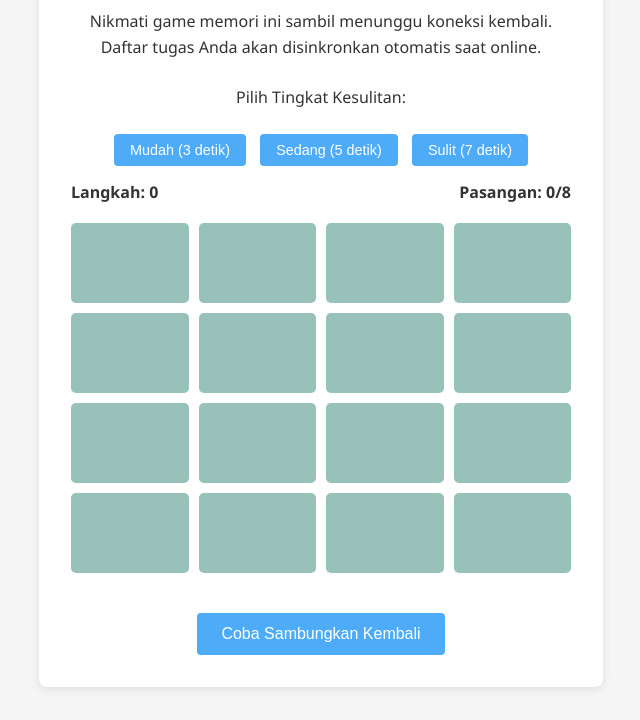
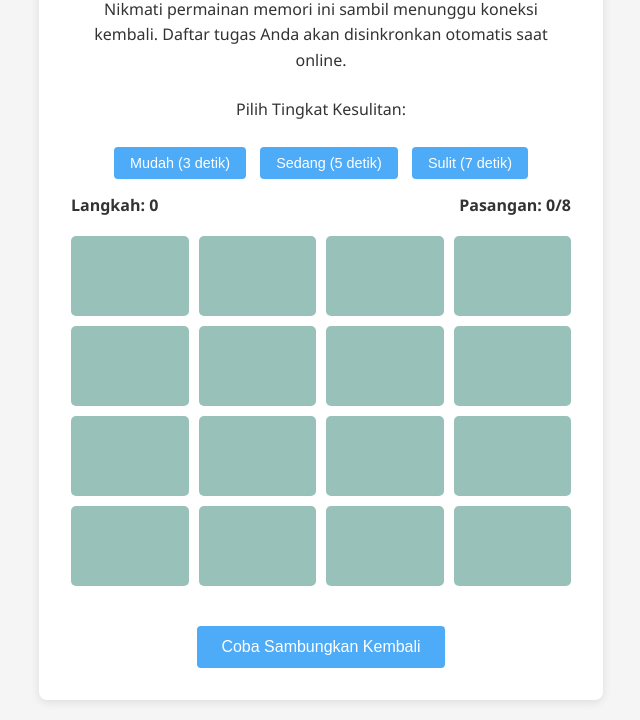
Before and after one commit to euprasiaaja/Progressive-Web-Apps, a website: page offline.html in a window 1280 px wide. Shown: the part 120-840 px from the top of the page, without its empty margins (319-959 px from the left). Drawn offline with Linux system fonts and the light colour scheme.

```diff
--- a/offline.html
+++ b/offline.html
@@ -113,7 +113,7 @@
 <body>
     <div class="offline-container">
         <h1>Anda Sedang Offline</h1>
-        <p>Nikmati game memori ini sambil menunggu koneksi kembali. Daftar tugas Anda akan disinkronkan otomatis saat online.</p>
+        <p>Nikmati permainan memori ini sambil menunggu koneksi kembali. Daftar tugas Anda akan disinkronkan otomatis saat online.</p>
 
         <div class="difficulty">
             <p>Pilih Tingkat Kesulitan:</p>
```
